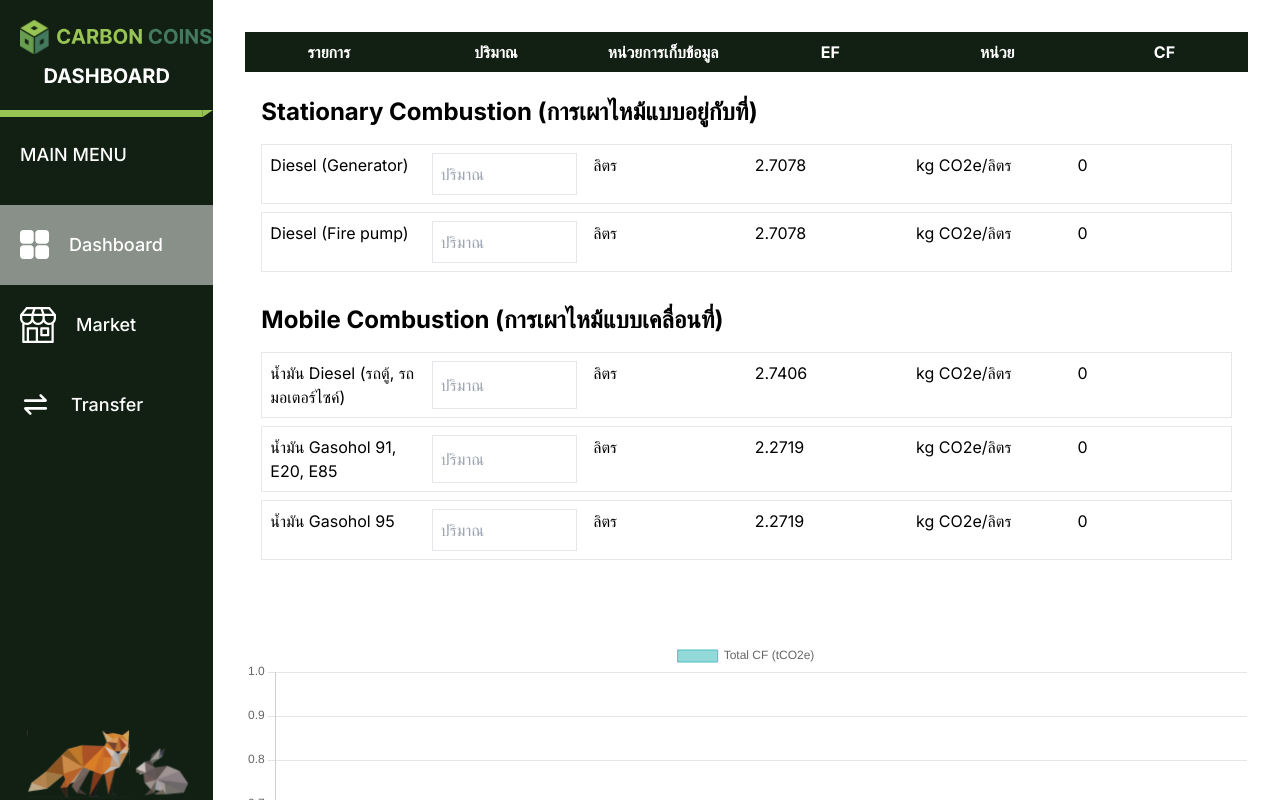
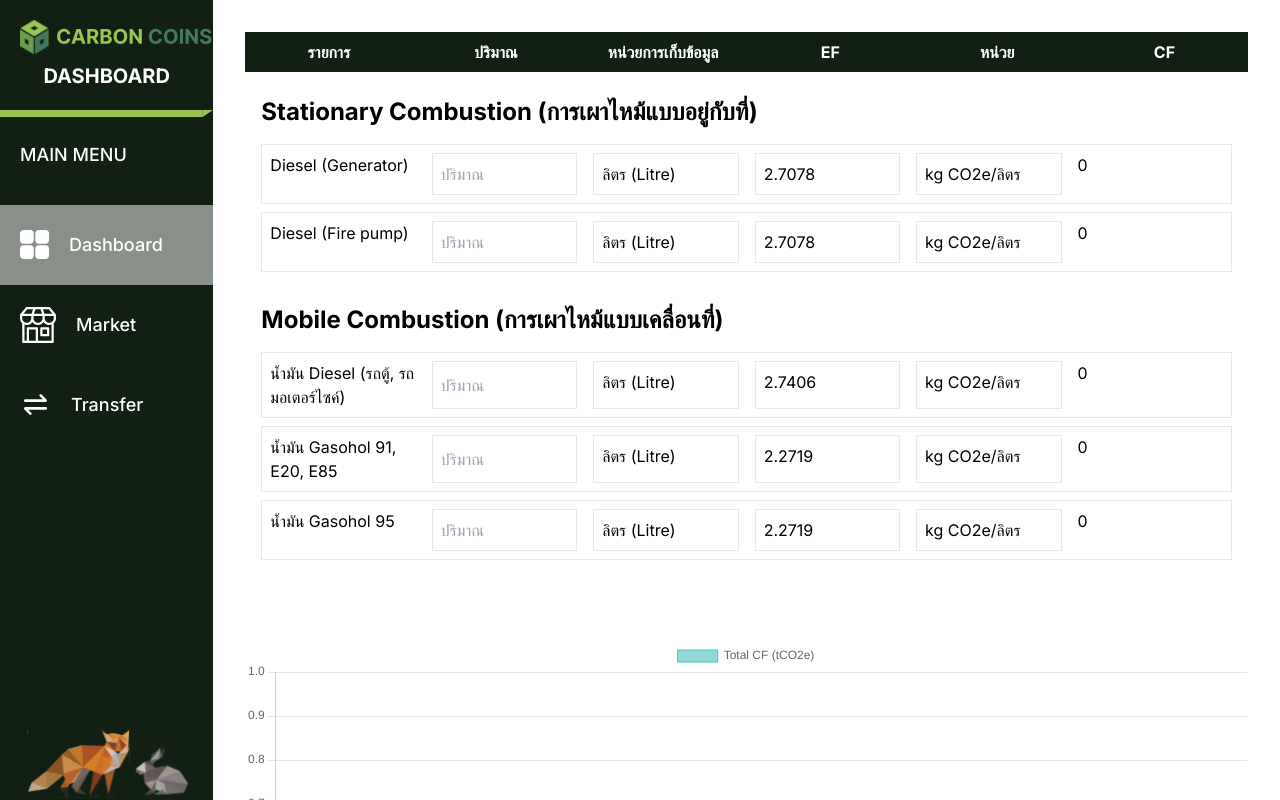
Before and after one commit to KGDss/carbonCoins, a Next.js app: page /admin in a window 1280 px wide. Built offline with nearby package versions, Linux system fonts and the light colour scheme; no server answers.

Commit message:
⚡️ minor fix

```diff
--- a/components/system/HotelCF.tsx
+++ b/components/system/HotelCF.tsx
@@ -46,9 +46,9 @@ const HotelCF: React.FC<HotelCFProps> = ({ data, updateAmount }) => {
                 className="border p-2"
                 placeholder="ปริมาณ"
               />
-              <div>{detail.storageUnit}</div>
-              <div>{detail.ef}</div>
-              <div>{detail.unit}</div>
+              <div className="border p-2">{detail.storageUnit}</div>
+              <div className="border p-2">{detail.ef}</div>
+              <div className="border p-2">{detail.unit}</div>
               <div>
                 {amount[detail.topic]
                   ? (detail.ef * amount[detail.topic]).toFixed(2)
--- a/constants/index.ts
+++ b/constants/index.ts
@@ -78,13 +78,13 @@ export const hotelCF = [
     details: [
       {
         topic: "Diesel (Generator)",
-        storageUnit: "ลิตร",
+        storageUnit: "ลิตร (Litre)",
         ef: 2.7078,
         unit: "kg CO2e/ลิตร",
       },
       {
         topic: "Diesel (Fire pump) ",
-        storageUnit: "ลิตร",
+        storageUnit: "ลิตร (Litre)",
         ef: 2.7078,
         unit: "kg CO2e/ลิตร",
       },
@@ -95,19 +95,19 @@ export const hotelCF = [
     details: [
       {
         topic: "น้ำมัน Diesel (รถตู้, รถมอเตอร์ไซค์)",
-        storageUnit: "ลิตร",
+        storageUnit: "ลิตร (Litre)",
         ef: 2.7406,
         unit: "kg CO2e/ลิตร",
       },
       {
         topic: "น้ำมัน Gasohol 91, E20, E85",
-        storageUnit: "ลิตร",
+        storageUnit: "ลิตร (Litre)",
         ef: 2.2719,
         unit: "kg CO2e/ลิตร",
       },
       {
         topic: "น้ำมัน Gasohol 95",
-        storageUnit: "ลิตร",
+        storageUnit: "ลิตร (Litre)",
         ef: 2.2719,
         unit: "kg CO2e/ลิตร",
       },
```
Also changed, not shown: 1 other file (tests, documents, lock files or other folders).
